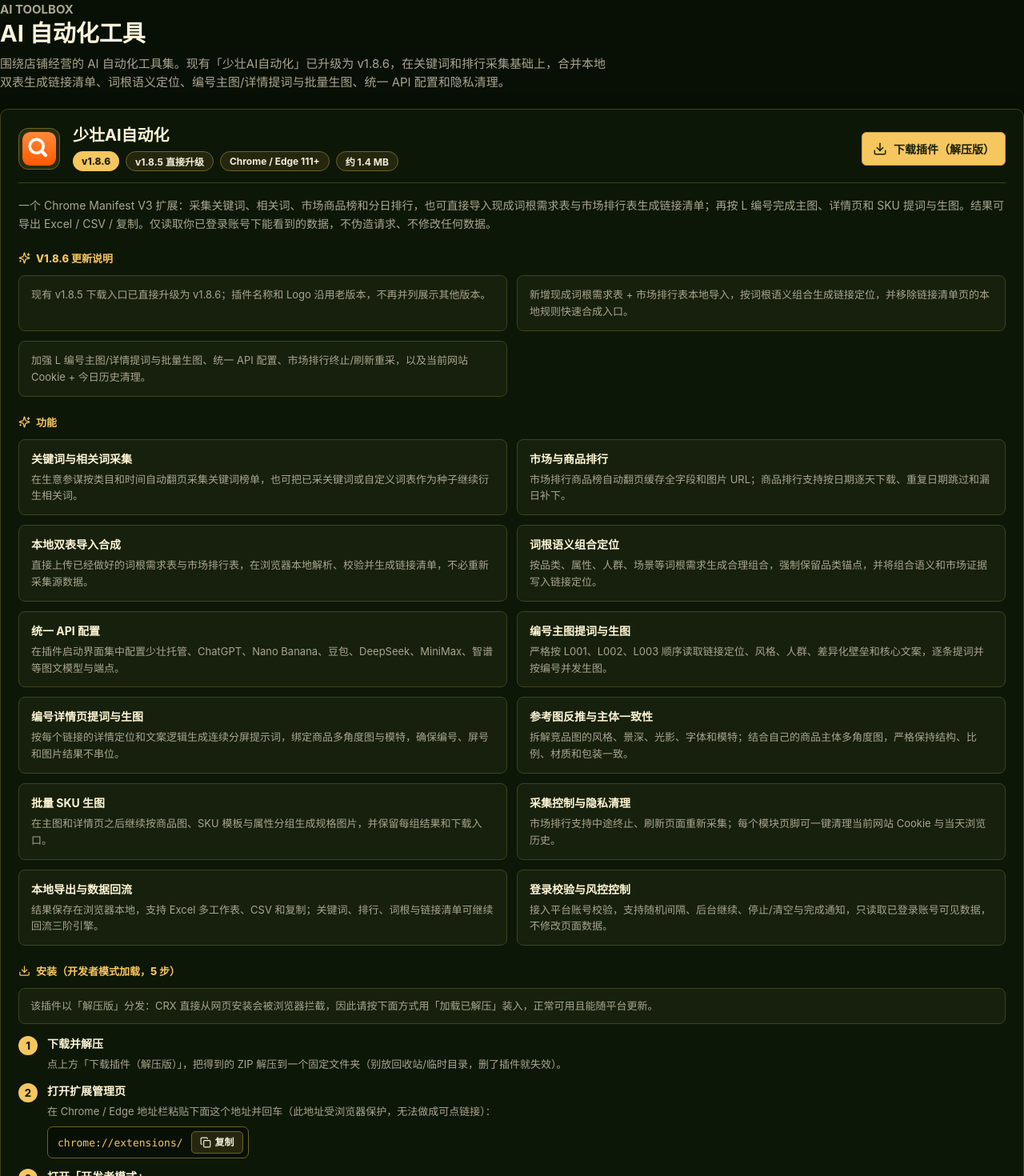
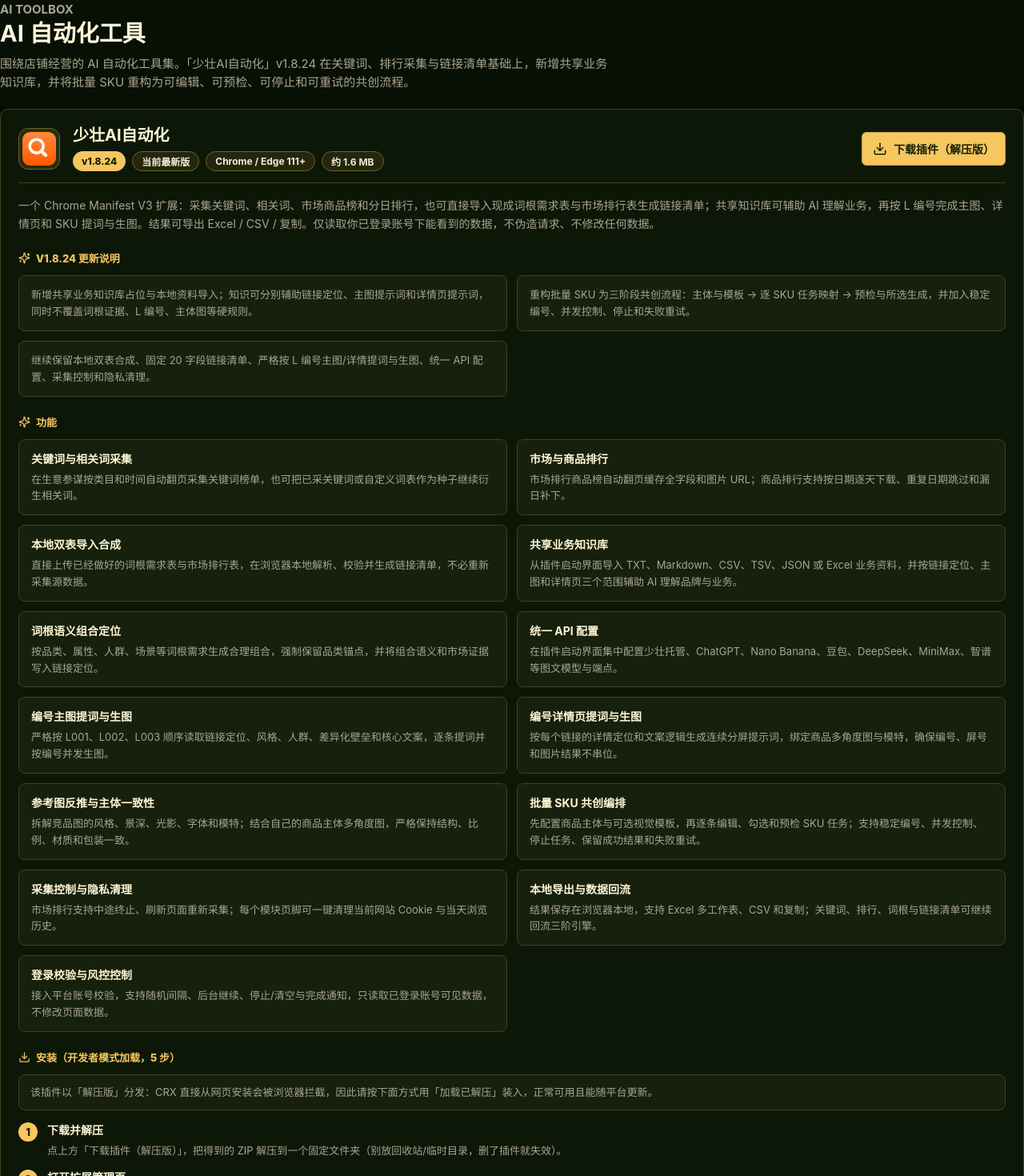
Before and after one commit to songlelaile/20260606sanjie, a Next.js app: page /tools in a window 1280 px wide. Shown: the top 1470 px of the page at 80% size. Built offline with nearby package versions, Linux system fonts and the light colour scheme; no server answers.

Commit message:
feat(tools): upgrade collector to v1.8.24

```diff
--- a/src/app/tools/page.tsx
+++ b/src/app/tools/page.tsx
@@ -17,10 +17,10 @@
 // 插件元信息（升级版本只需改这里，并把新 ZIP 放进 public/downloads/）
 const COLLECTOR = {
   name: "少壮AI自动化",
-  version: "1.8.6",
-  zipHref: "/downloads/sycm-keyword-collector-v1.8.6.zip",
-  downloadName: "少壮AI自动化-v1.8.6.zip",
-  sizeLabel: "约 1.4 MB",
+  version: "1.8.24",
+  zipHref: "/downloads/sycm-keyword-collector-v1.8.24.zip",
+  downloadName: "少壮AI自动化-v1.8.24.zip",
+  sizeLabel: "约 1.6 MB",
   platform: "Chrome / Edge 111+",
   iconHref: "/downloads/shaozhuang-ai-legacy-icon.png"
 };
@@ -37,6 +37,10 @@
   {
     title: "本地双表导入合成",
     desc: "直接上传已经做好的词根需求表与市场排行表，在浏览器本地解析、校验并生成链接清单，不必重新采集源数据。"
+  },
+  {
+    title: "共享业务知识库",
+    desc: "从插件启动界面导入 TXT、Markdown、CSV、TSV、JSON 或 Excel 业务资料，并按链接定位、主图和详情页三个范围辅助 AI 理解品牌与业务。"
   },
   {
     title: "词根语义组合定位",
@@ -59,8 +63,8 @@
     desc: "拆解竞品图的风格、景深、光影、字体和模特；结合自己的商品主体多角度图，严格保持结构、比例、材质和包装一致。"
   },
   {
-    title: "批量 SKU 生图",
-    desc: "在主图和详情页之后继续按商品图、SKU 模板与属性分组生成规格图片，并保留每组结果和下载入口。"
+    title: "批量 SKU 共创编排",
+    desc: "先配置商品主体与可选视觉模板，再逐条编辑、勾选和预检 SKU 任务；支持稳定编号、并发控制、停止任务、保留成功结果和失败重试。"
   },
   {
     title: "采集控制与隐私清理",
@@ -77,9 +81,9 @@
 ];
 
 const RELEASE_NOTES = [
-  "现有 v1.8.5 下载入口已直接升级为 v1.8.6；插件名称和 Logo 沿用老版本，不再并列展示其他版本。",
-  "新增现成词根需求表 + 市场排行表本地导入，按词根语义组合生成链接定位，并移除链接清单页的本地规则快速合成入口。",
-  "加强 L 编号主图/详情提词与批量生图、统一 API 配置、市场排行终止/刷新重采，以及当前网站 Cookie + 今日历史清理。"
+  "新增共享业务知识库占位与本地资料导入；知识可分别辅助链接定位、主图提示词和详情页提示词，同时不覆盖词根证据、L 编号、主体图等硬规则。",
+  "重构批量 SKU 为三阶段共创流程：主体与模板 → 逐 SKU 任务映射 → 预检与所选生成，并加入稳定编号、并发控制、停止和失败重试。",
+  "继续保留本地双表合成、固定 20 字段链接清单、严格按 L 编号主图/详情提词与生图、统一 API 配置、采集控制和隐私清理。"
 ];
 
 const INSTALL_STEPS = [
@@ -125,7 +129,11 @@
   },
   {
     title: "链接清单企划",
-    desc: "可以先采集词根需求和市场商品榜，也可直接上传已经做好的两张表；到「链接清单」确认品类锚点与词根需求后，由 AI 按语义组合生成 L 编号、定位和 9 表链接矩阵。"
+    desc: "可以先采集词根需求和市场商品榜，也可直接上传已经做好的两张表；到「链接清单」确认品类锚点与词根需求后，由 AI 按语义组合生成 L 编号和固定 20 字段的链接上架清单。"
+  },
+  {
+    title: "业务知识库",
+    desc: "从插件启动界面进入「知识库」，导入品牌、品类、人群、场景、利益点、视觉与合规资料，并选择用于链接定位、主图或详情页；知识只作业务校准，不替代采集证据和主体图。"
   },
   {
     title: "清单生图",
@@ -151,7 +159,7 @@
       <PageHeader
         eyebrow="AI Toolbox"
         title="AI 自动化工具"
-        description="围绕店铺经营的 AI 自动化工具集。现有「少壮AI自动化」已升级为 v1.8.6，在关键词和排行采集基础上，合并本地双表生成链接清单、词根语义定位、编号主图/详情提词与批量生图、统一 API 配置和隐私清理。"
+        description="围绕店铺经营的 AI 自动化工具集。「少壮AI自动化」v1.8.24 在关键词、排行采集与链接清单基础上，新增共享业务知识库，并将批量 SKU 重构为可编辑、可预检、可停止和可重试的共创流程。"
       />
 
       <section className="tool-card">
@@ -169,7 +177,7 @@
             <h2>{COLLECTOR.name}</h2>
             <div className="tool-badges">
               <span className="tool-badge">v{COLLECTOR.version}</span>
-              <span className="tool-badge tool-badge-soft">v1.8.5 直接升级</span>
+              <span className="tool-badge tool-badge-soft">当前最新版</span>
               <span className="tool-badge tool-badge-soft">{COLLECTOR.platform}</span>
               <span className="tool-badge tool-badge-soft">{COLLECTOR.sizeLabel}</span>
             </div>
@@ -185,7 +193,7 @@
         </header>
 
         <p className="tool-lead">
-          一个 Chrome Manifest V3 扩展：采集关键词、相关词、市场商品榜和分日排行，也可直接导入现成词根需求表与市场排行表生成链接清单；再按 L 编号完成主图、详情页和 SKU 提词与生图。结果可导出 Excel / CSV / 复制。仅读取你已登录账号下能看到的数据，不伪造请求、不修改任何数据。
+          一个 Chrome Manifest V3 扩展：采集关键词、相关词、市场商品榜和分日排行，也可直接导入现成词根需求表与市场排行表生成链接清单；共享知识库可辅助 AI 理解业务，再按 L 编号完成主图、详情页和 SKU 提词与生图。结果可导出 Excel / CSV / 复制。仅读取你已登录账号下能看到的数据，不伪造请求、不修改任何数据。
         </p>
 
         <div className="tool-block">
```
Also changed, not shown: 2 other files (tests, documents, lock files or other folders).
